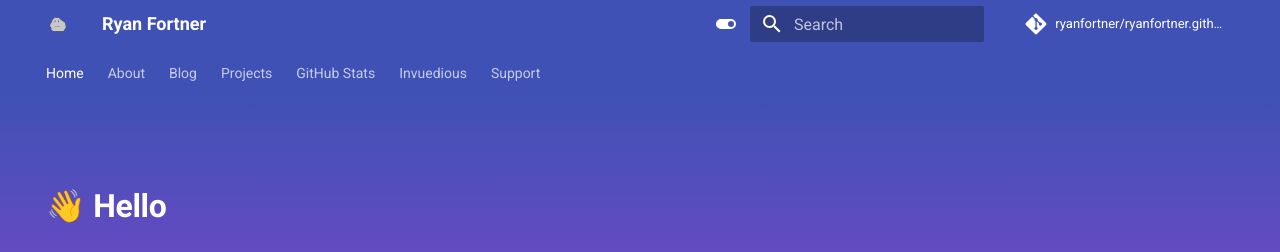
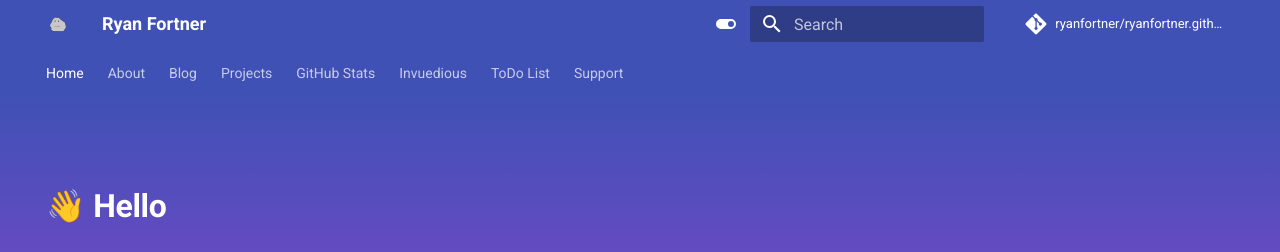
Before and after one commit to ryanfortner/ryanfortner.github.io, an MkDocs documentation site: the page built from docs/index.md, in a window 1280 px wide. Shown: the top 252 px of the page. Built offline with MkDocs 1.6.1 and Material for MkDocs 9.7.7, drawn with Linux system fonts in a browser that asks for light colours; comment, search, counter and statistics services are not loaded.

Commit message:
Update mkdocs.yml

```diff
--- a/mkdocs.yml
+++ b/mkdocs.yml
@@ -138,4 +138,5 @@ nav:
     - Pi Apps: 'https://pi-apps.io/'
   - GitHub Stats: github-stats.md
   - Invuedious: 'https://ryanfortner.github.io/invuedious/'
+  - ToDo List: 'https://ryanfortner.github.io/todolist/'
   - Support: 'https://ko-fi.com/ryanfortner'
```
